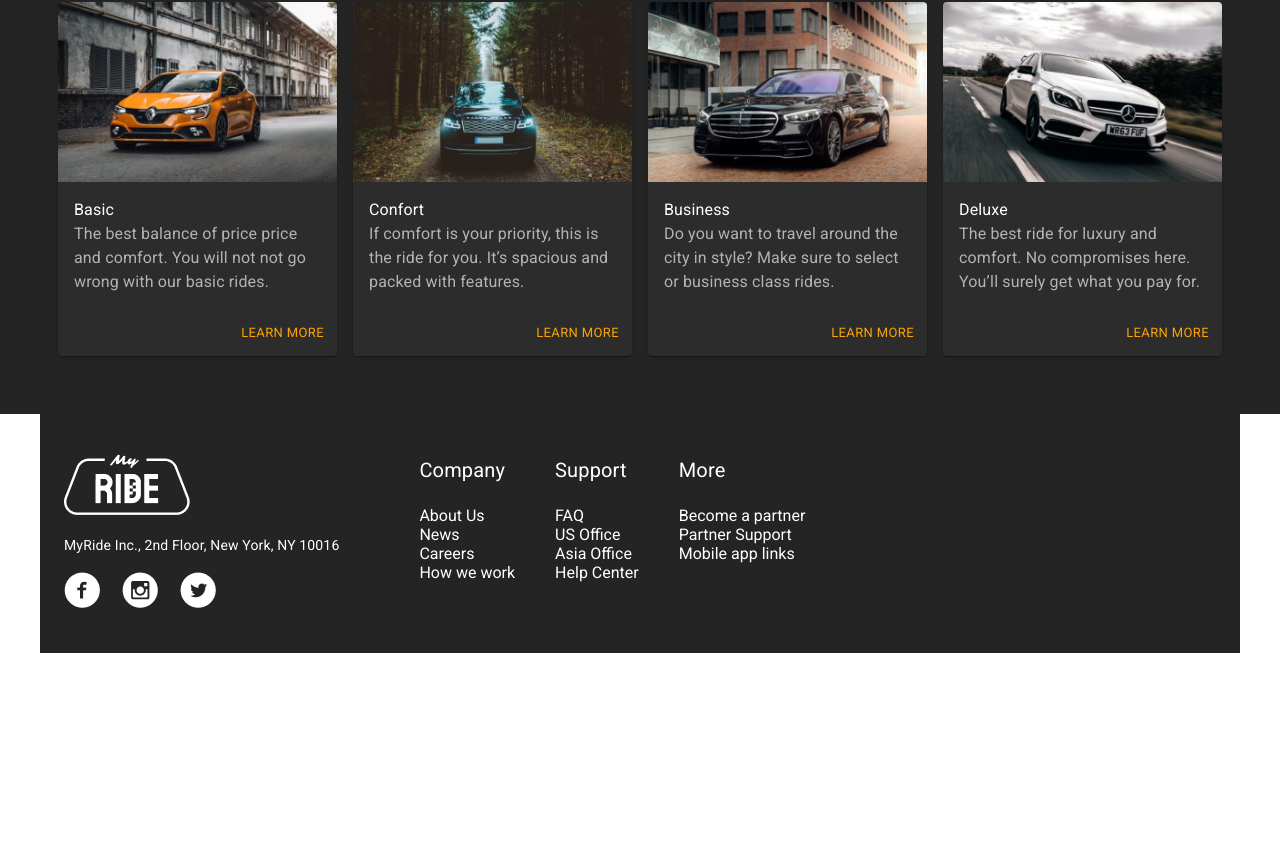
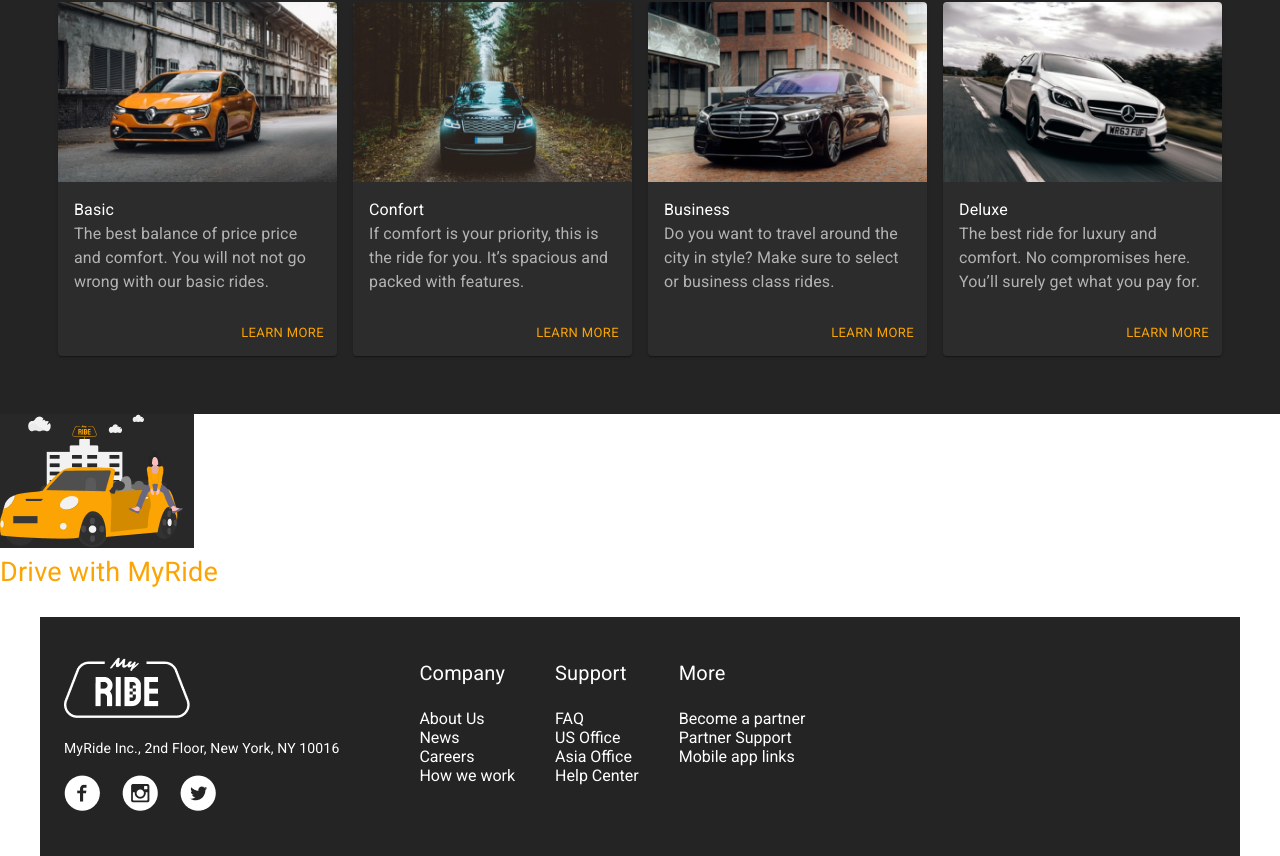
Before and after one commit to viviancol/desafio3-compassuol, a React (Vite) app: page / in a window 1280 px wide. Shown: the part 982-1838 px from the top of the page. Before the commit the page ends 1635 px from the top, so only its background shows below. Built offline with nearby package versions, Linux system fonts and the light colour scheme.

Commit message:
feat: included Form component on App.tsx

```diff
--- a/src/App.tsx
+++ b/src/App.tsx
@@ -5,6 +5,7 @@ import BookingForm from './components/booking-form/BookingForm';
 import Footer from './components/footer/Footer';
 import Navbar from './components/navbar/Navbar'
 import PainelRide from './components/painel-ride/PainelRide';
+import Form from './components/form/Form';
 
 function App() {
   return (
@@ -15,6 +16,7 @@ function App() {
       <section>
         <BookingForm />
         <PainelRide />
+        <Form />
       </section>
       <footer>
         <Footer />
```
